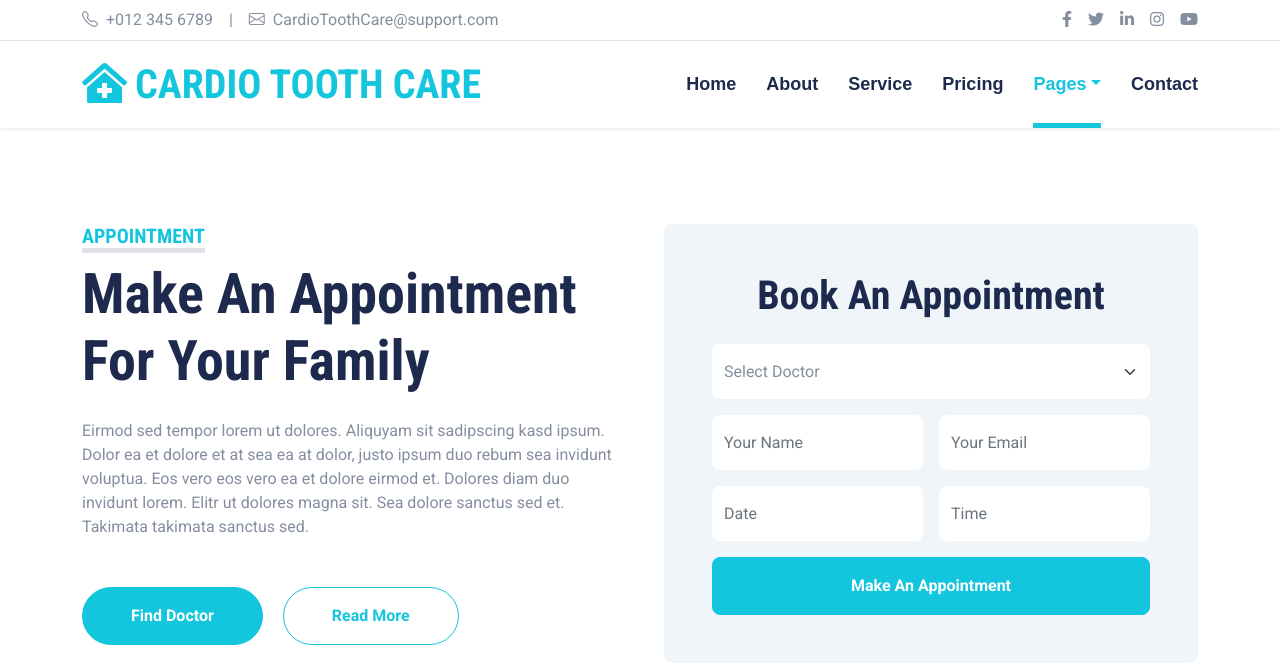
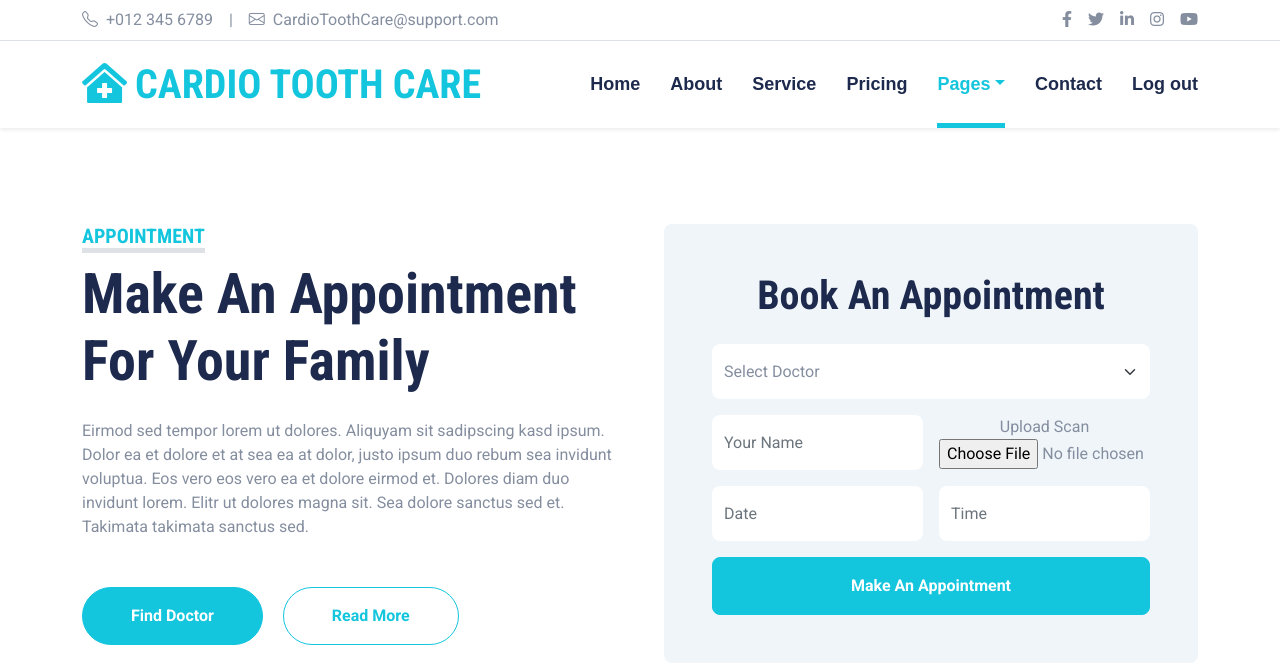
Before and after one commit to MoHazem02/Hospital-Website, a Django app: page /appointment in a window 1280 px wide. Shown: the top 669 px of the page. Run offline with Django 4.2, Linux system fonts and the light colour scheme; data that the repository does not hold is empty; some libraries are stand-ins or nearby versions.

Commit message:
Project 90% Done!

```diff
--- a/HospitalProject/Hospital/Templates/appointment.html
+++ b/HospitalProject/Hospital/Templates/appointment.html
@@ -95,6 +95,7 @@
                             </div>
                         </div>
                         <a href="../contact" class="nav-item nav-link">Contact</a>
+                        <a href="../logout" class="nav-item nav-link">Log out</a>
                     </div>
                 </div>
             </nav>
@@ -119,11 +120,11 @@
                 <div class="col-lg-6">
                     <div class="bg-light text-center rounded p-5">
                         <h1 class="mb-4">Book An Appointment</h1>
-                        <form method="post">
+                        <form method="post" action="{% url 'make appointment' %}">
                             {% csrf_token %}
                             <div class="row g-3">
                                 <div class="col-12 col-sm-12">
-                                    <select class="form-select bg-white border-0" style="height: 55px;">
+                                    <select class="form-select bg-white border-0" style="height: 55px;" name="chosen_doctor">
                                         <option selected>Select Doctor</option>
                                         {% for doctor in doctors %}
                                         <option value="{{doctor.id}}">{{doctor}} - {{doctor.specialization}} {{doctor.medical_degree}}</option>
@@ -134,20 +135,21 @@
                                     <input type="text" class="form-control bg-white border-0" placeholder="Your Name" style="height: 55px;">
                                 </div>
                                 <div class="col-12 col-sm-6">
-                                    <input type="email" class="form-control bg-white border-0" placeholder="Your Email" style="height: 55px;">
-                                </div>
+                                    <label for="exampleInputFile">Upload Scan</label>
+                                    <input type="file" name="scan">
+                                  </div>
                                 <div class="col-12 col-sm-6">
                                     <div class="date" id="date" data-target-input="nearest">
                                         <input type="text"
                                             class="form-control bg-white border-0 datetimepicker-input"
-                                            placeholder="Date" data-target="#date" data-toggle="datetimepicker" style="height: 55px;">
+                                            placeholder="Date" data-target="#date" data-toggle="datetimepicker" style="height: 55px;" name="date">
                                     </div>
                                 </div>
                                 <div class="col-12 col-sm-6">
                                     <div class="time" id="time" data-target-input="nearest">
                                         <input type="text"
                                             class="form-control bg-white border-0 datetimepicker-input"
-                                            placeholder="Time" data-target="#time" data-toggle="datetimepicker" style="height: 55px;">
+                                            placeholder="Time" data-target="#time" data-toggle="datetimepicker" style="height: 55px;" name="time">
                                     </div>
                                 </div>
                                 <div class="col-12">
--- a/HospitalProject/Hospital/Templates/index.html
+++ b/HospitalProject/Hospital/Templates/index.html
@@ -39,7 +39,7 @@
                     <div class="d-inline-flex align-items-center">
                         <a class="text-decoration-none text-body pe-3" href=""><i class="bi bi-telephone me-2"></i>+012 345 6789</a>
                         <span class="text-body">|</span>
-                        <a class="text-decoration-none text-body px-3" href=""><i class="bi bi-envelope me-2"></i>info@example.com</a>
+                        <a class="text-decoration-none text-body px-3" href=""><i class="bi bi-envelope me-2"></i>CardioToothCare@support.com</a>
                     </div>
                 </div>
                 <div class="col-md-6 text-center text-lg-end">
@@ -89,7 +89,6 @@
                                 <a href="blog.html" class="dropdown-item">Blog Grid</a>
                                 <a href="detail.html" class="dropdown-item">Blog Detail</a>
                                 <a href="team.html" class="dropdown-item">The Team</a>
-                                <a href="testimonial.html" class="dropdown-item">Upload Scan</a>
                                 <a href="appointment" class="dropdown-item">Appointment</a>
                                 <a href="search.html" class="dropdown-item">Search</a>
                             </div>
@@ -531,7 +530,7 @@
                     <h4 class="d-inline-block text-primary text-uppercase border-bottom border-5 border-secondary mb-4">Get In Touch</h4>
                     <p class="mb-4">No dolore ipsum accusam no lorem. Invidunt sed clita kasd clita et et dolor sed dolor</p>
                     <p class="mb-2"><i class="fa fa-map-marker-alt text-primary me-3"></i>123 Street, New York, USA</p>
-                    <p class="mb-2"><i class="fa fa-envelope text-primary me-3"></i>info@example.com</p>
+                    <p class="mb-2"><i class="fa fa-envelope text-primary me-3"></i>CardioToothCare@support.com</p>
                     <p class="mb-0"><i class="fa fa-phone-alt text-primary me-3"></i>+012 345 67890</p>
                 </div>
                 <div class="col-lg-3 col-md-6">
--- a/HospitalProject/Hospital/Templates/price.html
+++ b/HospitalProject/Hospital/Templates/price.html
@@ -95,6 +95,7 @@
                             </div>
                         </div>
                         <a href="../contact" class="nav-item nav-link">Contact</a>
+                        <a href="../logout" class="nav-item nav-link">Log out</a>
                     </div>
                 </div>
             </nav>
--- a/HospitalProject/Hospital/Templates/service.html
+++ b/HospitalProject/Hospital/Templates/service.html
@@ -39,7 +39,7 @@
                     <div class="d-inline-flex align-items-center">
                         <a class="text-decoration-none text-body pe-3" href=""><i class="bi bi-telephone me-2"></i>+012 345 6789</a>
                         <span class="text-body">|</span>
-                        <a class="text-decoration-none text-body px-3" href=""><i class="bi bi-envelope me-2"></i>info@example.com</a>
+                        <a class="text-decoration-none text-body px-3" href=""><i class="bi bi-envelope me-2"></i>CardioToothCare@support.com</a>
                     </div>
                 </div>
                 <div class="col-md-6 text-center text-lg-end">
@@ -95,6 +95,7 @@
                             </div>
                         </div>
                         <a href="../contact" class="nav-item nav-link">Contact</a>
+                        <a href="../logout" class="nav-item nav-link">Log out</a>
                     </div>
                 </div>
             </nav>
@@ -312,7 +313,7 @@
                     <h4 class="d-inline-block text-primary text-uppercase border-bottom border-5 border-secondary mb-4">Get In Touch</h4>
                     <p class="mb-4">No dolore ipsum accusam no lorem. Invidunt sed clita kasd clita et et dolor sed dolor</p>
                     <p class="mb-2"><i class="fa fa-map-marker-alt text-primary me-3"></i>123 Street, New York, USA</p>
-                    <p class="mb-2"><i class="fa fa-envelope text-primary me-3"></i>info@example.com</p>
+                    <p class="mb-2"><i class="fa fa-envelope text-primary me-3"></i>CardioToothCare@support.com</p>
                     <p class="mb-0"><i class="fa fa-phone-alt text-primary me-3"></i>+012 345 67890</p>
                 </div>
                 <div class="col-lg-3 col-md-6">
--- a/HospitalProject/Hospital/models.py
+++ b/HospitalProject/Hospital/models.py
@@ -51,6 +51,7 @@ class Appointment(models.Model):
     patient = models.ForeignKey(Patient, on_delete=models.CASCADE)
     appointment_date = models.DateField()
     appointment_time = models.TimeField()
+    image = models.ImageField(upload_to='patient_images/', null=True, blank=True)
 
     def __str__(self) ->str:
         return f"Appointment with Dr.{self.doctor} on {self.appointment_date} at {self.appointment_time}"
--- a/HospitalProject/Hospital/views.py
+++ b/HospitalProject/Hospital/views.py
@@ -4,8 +4,8 @@ from django.http import HttpResponse, HttpResponseRedirect
 from django.shortcuts import render
 from django.urls import reverse
 from django.contrib.auth.decorators import login_required
-from .models import User, Doctor, Patient, Message
-from django.shortcuts import get_object_or_404
+from .models import User, Doctor, Patient, Message, Appointment
+from datetime import datetime
 
 
 # Create your views here.
@@ -151,13 +151,20 @@ def admin_add_staff(request):
 
 def make_appointment(request):
     if request.method == 'POST':
-        pass
+        doctor = Doctor.objects.get(id=request.POST.get('chosen_doctor'))
+        scan = request.POST["scan"]
+        date_str = request.POST.get('date')
+        time_str = request.POST.get('time')
+        date = datetime.strptime(date_str, '%m/%d/%Y').date()
+        time = datetime.strptime(time_str, '%I:%M %p').time()
+        appointment = Appointment(patient=Patient.objects.get(username=request.user), doctor = doctor, appointment_date=date, appointment_time=time, image=scan)
+        appointment.save()
+        return HttpResponseRedirect(reverse("index"))
     else:
         return render(request, "appointment.html", {"doctors" : Doctor.objects.all()})
 
 def contact_us(request):
     if request.method == 'POST':
-        sender_patient = request.user
         message_subject = request.POST["message_subject"]
         message_body = request.POST['message_body']
         message = Message(sender=Patient.objects.get(username=request.user), receiver = User.objects.get(id=4), message_subject=message_subject, message=message_body)
```
Also changed, not shown: HospitalProject/Hospital/Scans/Teeth_x_ray.jpeg (added), HospitalProject/Hospital/migrations/0010_appointment_image.py (added).
